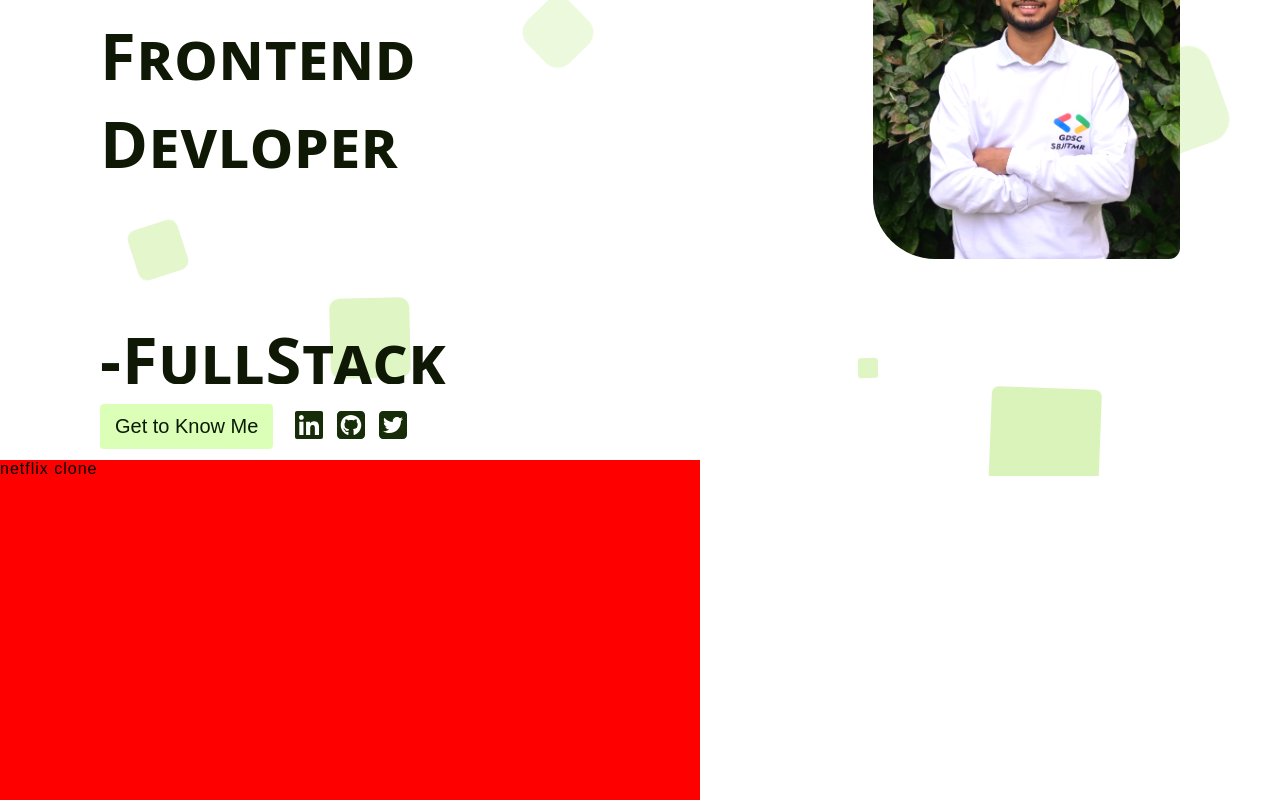
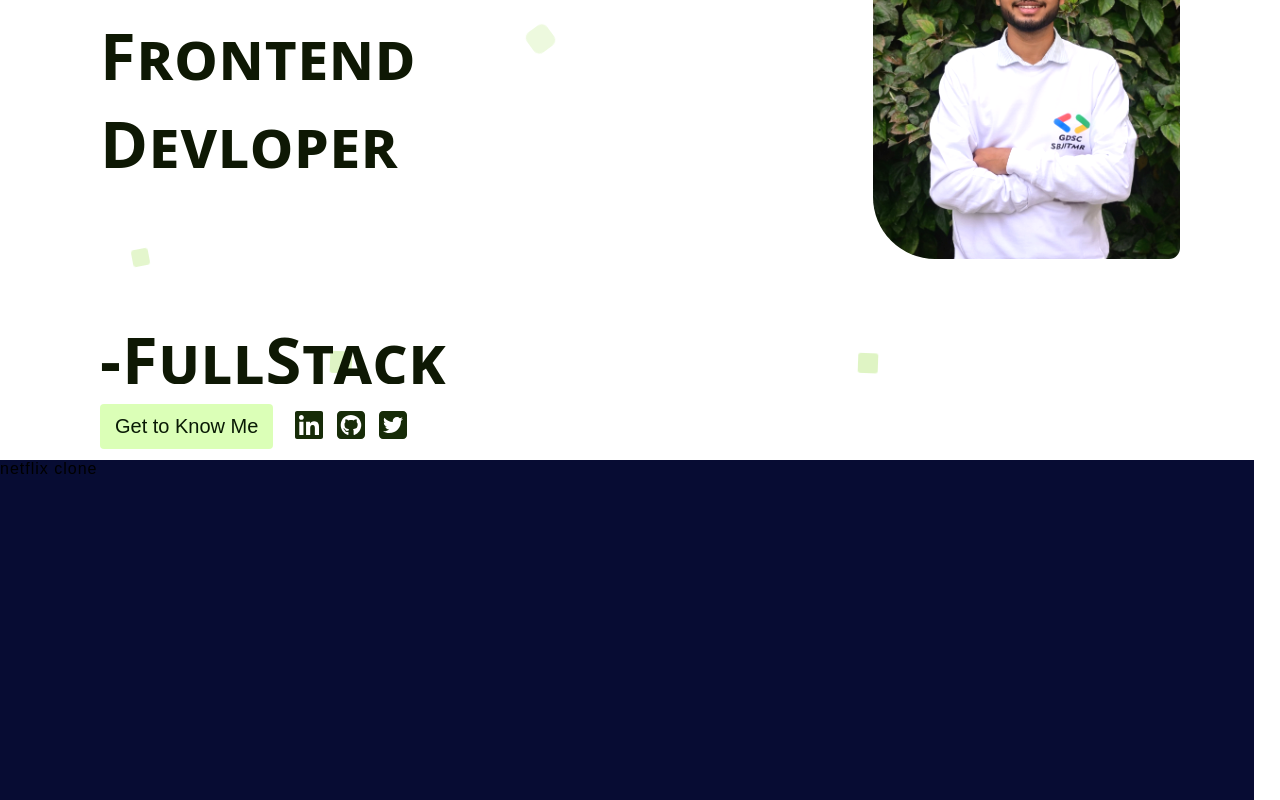
Before and after one commit to ChaitanyaLonarkar/MY-Portfolio, a React (Vite) app: page / in a window 1280 px wide. Shown: the part 340-1140 px from the top of the page. Built offline with nearby package versions, Linux system fonts and the light colour scheme.

Commit message:
thodi css change

```diff
--- a/src/App.css
+++ b/src/App.css
@@ -7,6 +7,8 @@ body {
   --font-family-kaushan: "Kaushan Script", cursive;
   font-family: "DM Sans", sans-serif;
   letter-spacing: 1px;
+  /* --color-bg-alt: 240, 10%, 5%; */
+  /* background-color: #0B0B0D; */
 }
 .nav {
   display: flex;
@@ -160,8 +162,8 @@ body {
 
 .circles li:nth-child(1) {
   left: 25%;
-  width: 80px;
-  height: 80px;
+  width:22px;
+  height: 22px;
   animation-delay: 0s;
 }
 
@@ -171,8 +173,8 @@ body {
   height: 20px; */
   animation-delay: 2s;
   animation-duration: 12s;
-  width: 52px;
-  height: 52px;
+  width: 17px;
+  height: 17px;
 }
 
 .circles li:nth-child(3) {
@@ -184,8 +186,8 @@ body {
 
 .circles li:nth-child(4) {
   left: 40%;
-  width: 60px;
-  height: 60px;
+  width: 25px;
+  height: 25px;
   animation-delay: 0s;
   animation-duration: 11s;
 }
@@ -199,15 +201,15 @@ body {
 
 .circles li:nth-child(6) {
   left: 75%;
-  width: 110px;
-  height: 110px;
+  width: 27px;
+  height:27px;
   animation-delay: 3s;
 }
 
 .circles li:nth-child(7) {
   left: 35%;
-    width: 72px;
-    height: 70px;
+    width: 21px;
+    height: 21px;
     animation-delay: 7s;
 }
 
@@ -229,8 +231,8 @@ body {
 
 .circles li:nth-child(10) {
   left: 85%;
-  width: 100px;
-  height: 100px;
+  width: 20px;
+  height: 20px;
   animation-delay: 1s;
   animation-duration: 11s;
 }
@@ -344,9 +346,9 @@ body {
 
 }
 .project{
-  width: 700px;
-  height: 350px;
-  background-color: red;
+  width: 98vw;
+  height: 50vh;
+  background-color: #070c33;
 }
 
 /* after paralox sb set krne ke liye css */
```
